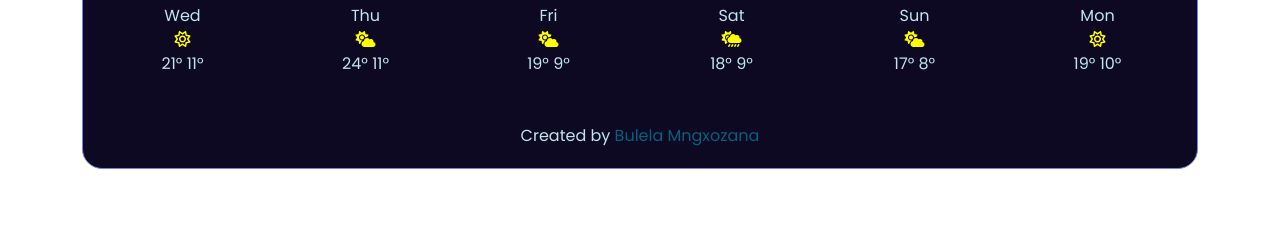
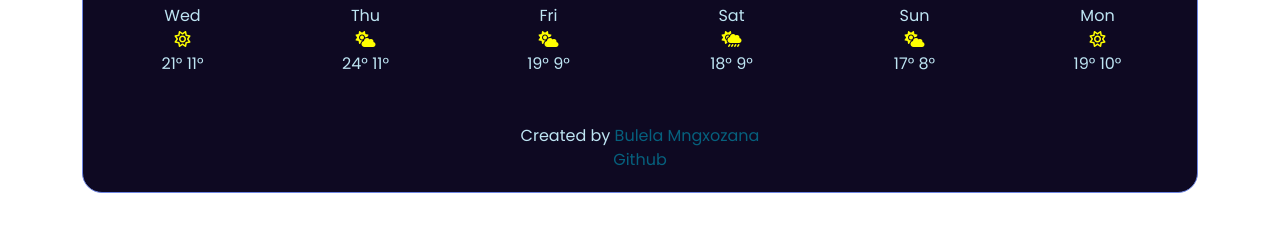
Before and after one commit to LellaMngxo/weather-app, a plain HTML site: page index.html in a window 1280 px wide. Shown: the part 370-602 px from the top of the page. Drawn offline with nearby package versions, Linux system fonts and the light colour scheme; no server answers; a web font is replaced by a local one.

Commit message:
added a Github link

```diff
--- a/index.html
+++ b/index.html
@@ -89,7 +89,10 @@
             </div>
             <br>
             <br>
-            <div class="author">Created by <a href="https://www.linkedin.com/in/bulela-mngxozana-425792125">Bulela Mngxozana</a>
+            <div class="author">Created by <a href="https://www.linkedin.com/in/bulela-mngxozana-425792125">Bulela Mngxozana
+              <br>
+              <a href="https://github.com/LellaMngxo/weather-app">Github</a>
+            </a>
             </div>
           </form>
         </div>
```
